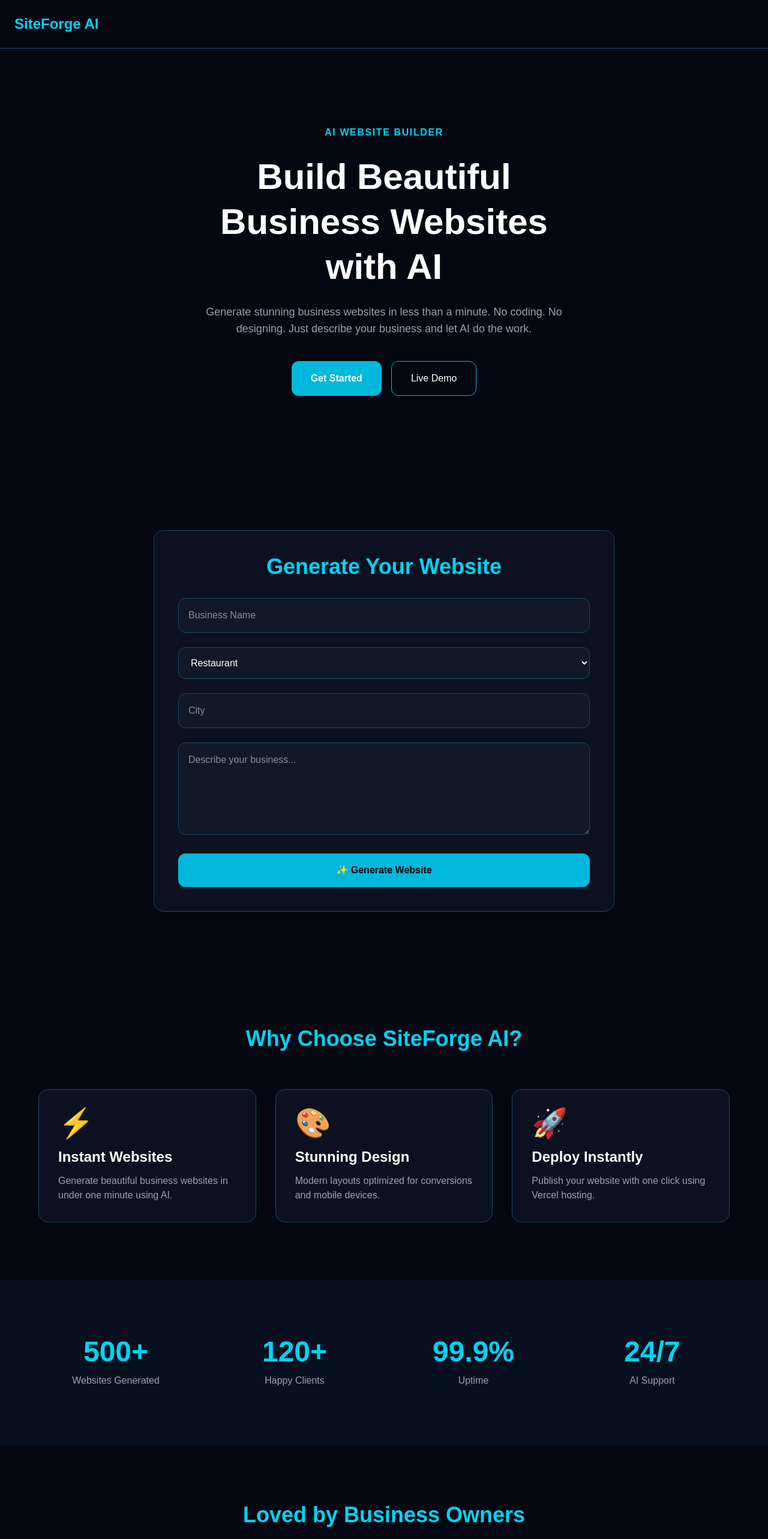
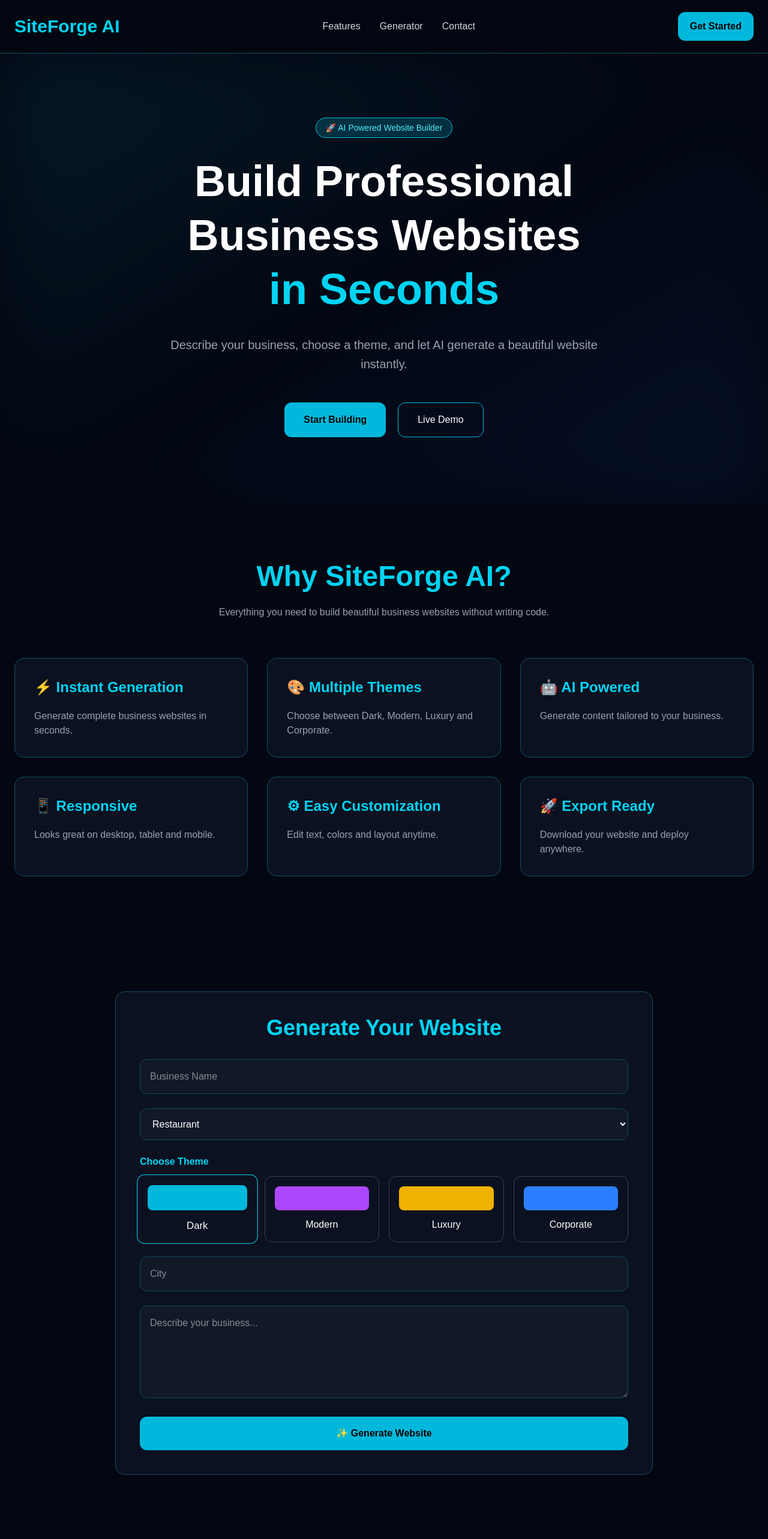
Before and after one commit to imakshadasw/siteforge-ai, a Next.js app in the folder siteforge-ai/: page / in a window 1280 px wide. Shown: the top 2566 px of the page at 60% size. Built offline with nearby package versions, Linux system fonts and the light colour scheme.

Commit message:
SiteForge AI v2 with themes and improved preview

```diff
--- a/siteforge-ai/app/components/Features.tsx
+++ b/siteforge-ai/app/components/Features.tsx
@@ -1,45 +1,66 @@
+const features = [
+  {
+    title: "⚡ Instant Generation",
+    description: "Generate complete business websites in seconds.",
+  },
+  {
+    title: "🎨 Multiple Themes",
+    description: "Choose between Dark, Modern, Luxury and Corporate.",
+  },
+  {
+    title: "🤖 AI Powered",
+    description: "Generate content tailored to your business.",
+  },
+  {
+    title: "📱 Responsive",
+    description: "Looks great on desktop, tablet and mobile.",
+  },
+  {
+    title: "⚙ Easy Customization",
+    description: "Edit text, colors and layout anytime.",
+  },
+  {
+    title: "🚀 Export Ready",
+    description: "Download your website and deploy anywhere.",
+  },
+];
+
 export default function Features() {
   return (
-    <section className="py-24 px-6">
+    <section
+      id="features"
+      className="py-24 px-6"
+    >
+      <div className="max-w-7xl mx-auto">
 
-      <h2 className="text-4xl font-bold text-center text-cyan-400 mb-16">
-        Why Choose SiteForge AI?
-      </h2>
+        <h2 className="text-5xl font-bold text-center text-cyan-400">
+          Why SiteForge AI?
+        </h2>
 
-      <div className="grid md:grid-cols-3 gap-8 max-w-6xl mx-auto">
+        <p className="text-center text-gray-400 mt-6 max-w-2xl mx-auto">
+          Everything you need to build beautiful business websites without writing code.
+        </p>
 
-        <div className="bg-[#0b1120] border border-cyan-900 rounded-2xl p-8 hover:border-cyan-400 transition">
-          <div className="text-5xl mb-4">⚡</div>
-          <h3 className="text-2xl font-bold mb-3">
-            Instant Websites
-          </h3>
-          <p className="text-gray-400">
-            Generate beautiful business websites in under one minute using AI.
-          </p>
-        </div>
+        <div className="grid md:grid-cols-3 gap-8 mt-16">
 
-        <div className="bg-[#0b1120] border border-cyan-900 rounded-2xl p-8 hover:border-cyan-400 transition">
-          <div className="text-5xl mb-4">🎨</div>
-          <h3 className="text-2xl font-bold mb-3">
-            Stunning Design
-          </h3>
-          <p className="text-gray-400">
-            Modern layouts optimized for conversions and mobile devices.
-          </p>
-        </div>
+          {features.map((feature) => (
+            <div
+              key={feature.title}
+              className="bg-[#0b1120] border border-cyan-900 rounded-2xl p-8 hover:border-cyan-400 hover:scale-105 transition"
+            >
+              <h3 className="text-2xl font-bold text-cyan-400">
+                {feature.title}
+              </h3>
 
-        <div className="bg-[#0b1120] border border-cyan-900 rounded-2xl p-8 hover:border-cyan-400 transition">
-          <div className="text-5xl mb-4">🚀</div>
-          <h3 className="text-2xl font-bold mb-3">
-            Deploy Instantly
-          </h3>
-          <p className="text-gray-400">
-            Publish your website with one click using Vercel hosting.
-          </p>
+              <p className="mt-5 text-gray-400">
+                {feature.description}
+              </p>
+            </div>
+          ))}
+
         </div>
 
       </div>
-
     </section>
   );
 }
--- a/siteforge-ai/app/components/Footer.tsx
+++ b/siteforge-ai/app/components/Footer.tsx
@@ -1,7 +1,24 @@
 export default function Footer() {
   return (
-    <footer className="py-10 text-center text-gray-500">
-      © 2026 SiteForge AI
+    <footer
+      id="contact"
+      className="border-t border-cyan-900 py-12 mt-24"
+    >
+      <div className="max-w-7xl mx-auto px-6 text-center">
+
+        <h2 className="text-3xl font-bold text-cyan-400">
+          SiteForge AI
+        </h2>
+
+        <p className="mt-4 text-gray-400">
+          AI-powered business website generator.
+        </p>
+
+        <p className="mt-8 text-gray-600">
+          © 2026 SiteForge AI. All rights reserved.
+        </p>
+
+      </div>
     </footer>
   );
 }
--- a/siteforge-ai/app/components/GeneratorForm.tsx
+++ b/siteforge-ai/app/components/GeneratorForm.tsx
@@ -2,6 +2,7 @@
 
 import { useState } from "react";
 import WebsitePreview from "./WebsitePreview";
+import ThemeSelector from "./ThemeSelector";
 
 type GenerateResponse = {
   heroTitle: string;
@@ -17,6 +18,8 @@ export default function GeneratorForm() {
   const [businessType, setBusinessType] = useState("Restaurant");
   const [city, setCity] = useState("");
   const [description, setDescription] = useState("");
+
+  const [theme, setTheme] = useState("Dark");
 
   const [generated, setGenerated] = useState(false);
   const [result, setResult] = useState<GenerateResponse | null>(null);
@@ -56,7 +59,7 @@ export default function GeneratorForm() {
 
   return (
     <section className="py-24 px-6">
-      <div className="max-w-3xl mx-auto bg-[#0b1120] border border-cyan-900 rounded-2xl p-10">
+      <div className="max-w-4xl mx-auto bg-[#0b1120] border border-cyan-900 rounded-2xl p-10">
 
         <h2 className="text-4xl font-bold text-center text-cyan-400 mb-8">
           Generate Your Website
@@ -84,6 +87,11 @@ export default function GeneratorForm() {
             <option>Clinic</option>
             <option>Real Estate</option>
           </select>
+
+          <ThemeSelector
+            theme={theme}
+            setTheme={setTheme}
+          />
 
           <input
             type="text"
@@ -114,6 +122,7 @@ export default function GeneratorForm() {
           <WebsitePreview
             data={result}
             city={city}
+            theme={theme}
           />
         )}
 
--- a/siteforge-ai/app/components/Hero.tsx
+++ b/siteforge-ai/app/components/Hero.tsx
@@ -1,31 +1,43 @@
 export default function Hero() {
   return (
-    <section className="flex flex-col items-center justify-center text-center px-6 py-32">
+    <section className="relative overflow-hidden py-28 px-6">
 
-      <span className="text-cyan-400 font-semibold tracking-widest uppercase">
-        AI Website Builder
+      <div className="absolute inset-0 bg-gradient-to-br from-cyan-900/30 via-transparent to-blue-900/20 blur-3xl" />
+
+      <div className="relative max-w-6xl mx-auto text-center">
+
+        <span className="bg-cyan-500/20 border border-cyan-500 px-4 py-2 rounded-full text-cyan-300 text-sm">
+          🚀 AI Powered Website Builder
         </span>
 
-      <h1 className="text-6xl font-extrabold mt-6 leading-tight">
-        Build Beautiful <br />
-        Business Websites <br />
-        with AI
+        <h1 className="text-6xl md:text-7xl font-extrabold mt-8 leading-tight">
+          Build Professional
+          <br />
+          Business Websites
+          <br />
+          <span className="text-cyan-400">
+            in Seconds
+          </span>
         </h1>
 
-      <p className="text-gray-400 mt-6 max-w-2xl text-lg">
-        Generate stunning business websites in less than a minute.
-        No coding. No designing.
-        Just describe your business and let AI do the work.
+        <p className="mt-8 text-xl text-gray-400 max-w-3xl mx-auto leading-8">
+          Describe your business, choose a theme,
+          and let AI generate a beautiful website
+          instantly.
         </p>
 
-      <div className="flex gap-4 mt-10">
-        <button className="bg-cyan-500 hover:bg-cyan-400 transition px-8 py-4 rounded-xl font-semibold">
-          Get Started
+        <div className="mt-12 flex justify-center gap-5 flex-wrap">
+
+          <button className="bg-cyan-500 hover:bg-cyan-400 px-8 py-4 rounded-xl text-black font-bold transition">
+            Start Building
           </button>
 
-        <button className="border border-cyan-500 px-8 py-4 rounded-xl">
+          <button className="border border-cyan-500 px-8 py-4 rounded-xl hover:bg-cyan-500 hover:text-black transition">
             Live Demo
           </button>
+
+        </div>
+
       </div>
 
     </section>
--- a/siteforge-ai/app/components/Navbar.tsx
+++ b/siteforge-ai/app/components/Navbar.tsx
@@ -1,7 +1,31 @@
 export default function Navbar() {
   return (
-    <nav className="p-6 border-b border-cyan-900">
-      <h1 className="text-2xl font-bold text-cyan-400">SiteForge AI</h1>
+    <nav className="sticky top-0 z-50 backdrop-blur-md bg-[#030712]/80 border-b border-cyan-900">
+      <div className="max-w-7xl mx-auto px-6 py-5 flex justify-between items-center">
+
+        <h1 className="text-3xl font-extrabold text-cyan-400">
+          SiteForge AI
+        </h1>
+
+        <div className="hidden md:flex gap-8 text-gray-300">
+          <a href="#features" className="hover:text-cyan-400 transition">
+            Features
+          </a>
+
+          <a href="#generator" className="hover:text-cyan-400 transition">
+            Generator
+          </a>
+
+          <a href="#contact" className="hover:text-cyan-400 transition">
+            Contact
+          </a>
+        </div>
+
+        <button className="bg-cyan-500 hover:bg-cyan-400 text-black font-bold px-5 py-3 rounded-xl transition">
+          Get Started
+        </button>
+
+      </div>
     </nav>
   );
 }
--- /dev/null
+++ b/siteforge-ai/app/components/ThemeSelector.tsx
@@ -0,0 +1,56 @@
+type Props = {
+  theme: string;
+  setTheme: (theme: string) => void;
+};
+
+const themes = [
+  {
+    name: "Dark",
+    color: "bg-cyan-500",
+  },
+  {
+    name: "Modern",
+    color: "bg-purple-500",
+  },
+  {
+    name: "Luxury",
+    color: "bg-yellow-500",
+  },
+  {
+    name: "Corporate",
+    color: "bg-blue-500",
+  },
+];
+
+export default function ThemeSelector({
+  theme,
+  setTheme,
+}: Props) {
+  return (
+    <div>
+      <h3 className="text-cyan-400 font-semibold mb-3">
+        Choose Theme
+      </h3>
+
+      <div className="grid grid-cols-2 md:grid-cols-4 gap-4">
+        {themes.map((item) => (
+          <button
+            key={item.name}
+            onClick={() => setTheme(item.name)}
+            className={`border rounded-xl p-4 transition ${
+              theme === item.name
+                ? "border-cyan-400 scale-105"
+                : "border-gray-700"
+            }`}
+          >
+            <div
+              className={`w-full h-10 rounded-lg mb-3 ${item.color}`}
+            />
+
+            <p>{item.name}</p>
+          </button>
+        ))}
+      </div>
+    </div>
+  );
+}
--- a/siteforge-ai/app/components/WebsitePreview.tsx
+++ b/siteforge-ai/app/components/WebsitePreview.tsx
@@ -6,43 +6,85 @@ type Props = {
     services: string[];
   };
   city: string;
+  theme: string;
 };
 
-export default function WebsitePreview({ data, city }: Props) {
+export default function WebsitePreview({
+  data,
+  city,
+  theme,
+}: Props) {
+  const themes = {
+    Dark: {
+      hero: "from-cyan-600 to-blue-700",
+      bg: "bg-[#030712]",
+      card: "bg-[#111827]",
+      text: "text-white",
+    },
+    Modern: {
+      hero: "from-purple-600 to-pink-600",
+      bg: "bg-white",
+      card: "bg-gray-100",
+      text: "text-gray-900",
+    },
+    Luxury: {
+      hero: "from-yellow-500 to-amber-700",
+      bg: "bg-black",
+      card: "bg-zinc-900",
+      text: "text-yellow-100",
+    },
+    Corporate: {
+      hero: "from-blue-700 to-sky-500",
+      bg: "bg-white",
+      card: "bg-blue-50",
+      text: "text-gray-900",
+    },
+  };
+
+  const currentTheme =
+    themes[theme as keyof typeof themes] || themes.Dark;
+
   return (
-    <section className="mt-12 rounded-3xl overflow-hidden border border-cyan-900 bg-[#030712]">
-
-      <div className="py-20 text-center bg-gradient-to-r from-cyan-600 to-blue-700">
+    <section
+      className={`mt-12 rounded-3xl overflow-hidden shadow-2xl ${currentTheme.bg}`}
+    >
+      {/* Hero */}
+      <div
+        className={`bg-gradient-to-r ${currentTheme.hero} py-20 text-center`}
+      >
         <h1 className="text-5xl font-extrabold text-white">
           {data.heroTitle}
         </h1>
 
-        <p className="mt-5 text-xl text-cyan-100">
+        <p className="mt-5 text-xl text-white/90">
           {data.heroSubtitle}
         </p>
 
-        <div className="mt-8 flex justify-center gap-4">
-          <button className="bg-white text-black px-6 py-3 rounded-xl font-bold">
+        <div className="mt-10 flex justify-center gap-4">
+          <button className="bg-white text-black px-6 py-3 rounded-xl font-bold hover:scale-105 transition">
             Visit Us
           </button>
 
-          <button className="border border-white px-6 py-3 rounded-xl">
-            Call Now
+          <button className="border border-white text-white px-6 py-3 rounded-xl hover:bg-white hover:text-black transition">
+            Contact
           </button>
         </div>
       </div>
 
-      <div className="p-10">
+      {/* Content */}
+      <div className={`p-10 ${currentTheme.text}`}>
 
+        {/* About */}
         <h2 className="text-3xl font-bold text-cyan-400">
           About Us
         </h2>
 
-        <p className="mt-4 text-gray-300">
+        <p className="mt-4 opacity-90 leading-8">
           {data.about}
         </p>
 
-        <h2 className="text-3xl font-bold text-cyan-400 mt-12">
+        {/* Services */}
+        <h2 className="text-3xl font-bold text-cyan-400 mt-14">
           Our Services
         </h2>
 
@@ -50,23 +92,58 @@ export default function WebsitePreview({ data, city }: Props) {
           {data.services.map((service, index) => (
             <div
               key={index}
-              className="bg-[#111827] rounded-xl p-6 text-center"
+              className={`${currentTheme.card} rounded-2xl p-6 text-center shadow-lg hover:scale-105 transition`}
             >
-              {service}
+              <p className="text-lg font-semibold">
+                {service}
+              </p>
             </div>
           ))}
         </div>
 
-        <h2 className="text-3xl font-bold text-cyan-400 mt-12">
+        {/* Reviews */}
+        <h2 className="text-3xl font-bold text-cyan-400 mt-14">
+          Customer Reviews
+        </h2>
+
+        <div className="mt-6 grid md:grid-cols-3 gap-6">
+
+          <div className={`${currentTheme.card} p-6 rounded-2xl`}>
+            ⭐⭐⭐⭐⭐
+            <p className="mt-3">
+              Amazing service and friendly staff!
+            </p>
+          </div>
+
+          <div className={`${currentTheme.card} p-6 rounded-2xl`}>
+            ⭐⭐⭐⭐⭐
+            <p className="mt-3">
+              Highly recommended. Will definitely visit again.
+            </p>
+          </div>
+
+          <div className={`${currentTheme.card} p-6 rounded-2xl`}>
+            ⭐⭐⭐⭐⭐
+            <p className="mt-3">
+              One of the best businesses in the city.
+            </p>
+          </div>
+
+        </div>
+
+        {/* Contact */}
+        <h2 className="text-3xl font-bold text-cyan-400 mt-14">
           Contact
         </h2>
 
-        <p className="mt-4 text-gray-300">
-          📍 {city}
-        </p>
+        <div className={`${currentTheme.card} mt-6 rounded-2xl p-6`}>
+          <p>📍 {city}</p>
+          <p className="mt-3">📞 +91 98765 43210</p>
+          <p className="mt-3">📧 hello@example.com</p>
+          <p className="mt-3">🕒 Mon - Sun : 9:00 AM - 8:00 PM</p>
+        </div>
 
       </div>
-
     </section>
   );
 }
--- a/siteforge-ai/app/page.tsx
+++ b/siteforge-ai/app/page.tsx
@@ -1,23 +1,23 @@
-import GeneratorForm from "./components/GeneratorForm";
-import Pricing from "./components/Pricing";
-import Testimonials from "./components/Testimonials";
-import Stats from "./components/Stats";
 import Navbar from "./components/Navbar";
 import Hero from "./components/Hero";
 import Features from "./components/Features";
+import GeneratorForm from "./components/GeneratorForm";
 import Footer from "./components/Footer";
 
 export default function Home() {
   return (
     <main className="min-h-screen bg-[#030712] text-white">
+
       <Navbar />
+
       <Hero />
+
+      <Features />
+
       <GeneratorForm />
-      <Features />
-      <Stats />
-      <Testimonials />
-      <Pricing />
+
       <Footer />
+
     </main>
   );
 }
```
Also changed, not shown: siteforge-ai/app/api/generate/route.ts (+58 -40 lines). Lines whose indentation alone changed are shown as unchanged.
